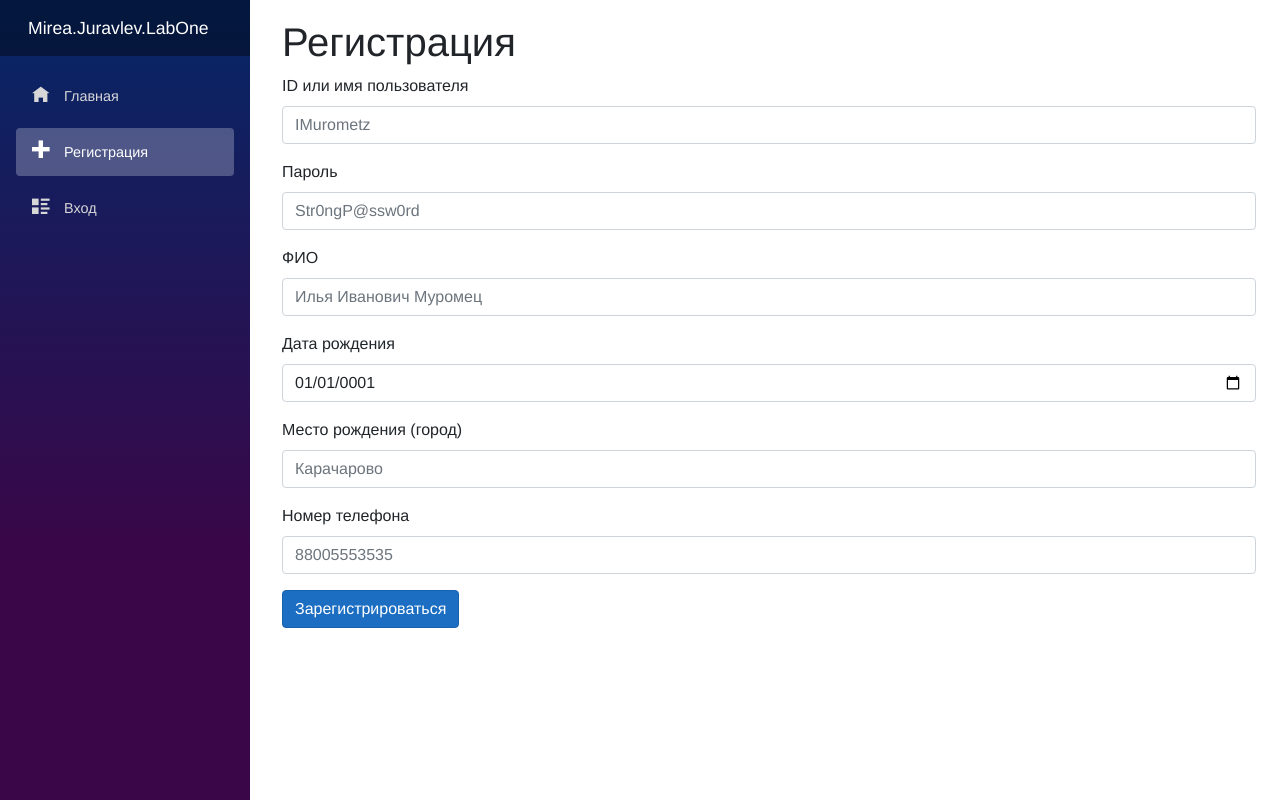
After one commit to Alword/Mirea.Juravlev.LabOne, an ASP.NET Core app: page /registration in a window 1280 px wide. The commit adds this page. Run offline with ASP.NET Core 8, Linux system fonts and the light colour scheme; style sheets or scripts are compiled from the project's sources.

Commit message:
Feature user registration page

```diff
--- /dev/null
+++ b/Mirea.Juravlev.LabOne/Pages/Registration.razor
@@ -0,0 +1,63 @@
+@page "/registration"
+@inject NavigationManager navigation;
+
+<PageTitle>Регистрация</PageTitle>
+
+<h1>Регистрация</h1>
+
+<div class="mb-3">
+    <label class="form-label">ID или имя пользователя</label>
+    <input class="form-control" @bind="User.Id" placeholder="IMurometz">
+</div>
+
+<div class="mb-3">
+    <label class="form-label">Пароль</label>
+    <input class="form-control" @bind="User.Password" placeholder="Str0ngP@ssw0rd">
+    <div class="invalid-feedback" style="display:block">
+        @(PasswordError)
+    </div>
+</div>
+
+<div class="mb-3">
+    <label class="form-label">ФИО</label>
+    <input class="form-control" @bind="User.Represenative" placeholder="Илья Иванович Муромец">
+</div>
+
+<div class="mb-3">
+    <label class="form-label">Дата рождения</label>
+    <input type="date" @bind="User.Birthdate" class="form-control">
+</div>
+
+<div class="mb-3">
+    <label class="form-label">Место рождения (город)</label>
+    <input class="form-control" @bind="User.Place" placeholder="Карачарово">
+</div>
+
+<div class="mb-3">
+    <label class="form-label">Номер телефона</label>
+    <input class="form-control" @bind="User.PhoneNumber" placeholder="88005553535">
+</div>
+
+<div class="col-auto">
+    <button class="btn btn-primary mb-3" @onclick=Register>Зарегистрироваться</button>
+</div>
+@code {
+    UserModel User { get; set; } = new UserModel();
+
+    string PasswordError { get; set; } = string.Empty;
+
+    private void Register()
+    {
+        if (User.Password.Length < UserModel.RequiredPasswordLength)
+        {
+            PasswordError = $"Длина пароля должна быть больше или равена {UserModel.RequiredPasswordLength}";
+            return;
+        }
+        if (!UserModel.Simbols.IsMatch(User.Password))
+        {
+            PasswordError = $"Пароль должен содержать {UserModel.SimbolsInfo}";
+            return;
+        }
+        navigation.NavigateTo("login");
+    }
+}
--- a/Mirea.Juravlev.LabOne/Properties/launchSettings.json
+++ b/Mirea.Juravlev.LabOne/Properties/launchSettings.json
@@ -14,6 +14,7 @@
       "launchBrowser": true,
       "inspectUri": "{wsProtocol}://{url.hostname}:{url.port}/_framework/debug/ws-proxy?browser={browserInspectUri}",
       "applicationUrl": "http://localhost:5277",
+      "hotReloadProfile": "blazorwasm",
       "environmentVariables": {
         "ASPNETCORE_ENVIRONMENT": "Development"
       }
--- a/Mirea.Juravlev.LabOne/Shared/MainLayout.razor
+++ b/Mirea.Juravlev.LabOne/Shared/MainLayout.razor
@@ -6,10 +6,6 @@
     </div>
 
     <main>
-        <div class="top-row px-4">
-            <a href="https://docs.microsoft.com/aspnet/" target="_blank">About</a>
-        </div>
-
         <article class="content px-4">
             @Body
         </article>
--- a/Mirea.Juravlev.LabOne/Shared/NavMenu.razor
+++ b/Mirea.Juravlev.LabOne/Shared/NavMenu.razor
@@ -11,17 +11,17 @@
     <nav class="flex-column">
         <div class="nav-item px-3">
             <NavLink class="nav-link" href="" Match="NavLinkMatch.All">
-                <span class="oi oi-home" aria-hidden="true"></span> Home
+                <span class="oi oi-home" aria-hidden="true"></span> Главная
             </NavLink>
         </div>
         <div class="nav-item px-3">
-            <NavLink class="nav-link" href="counter">
-                <span class="oi oi-plus" aria-hidden="true"></span> Counter
+            <NavLink class="nav-link" href="Registration">
+                <span class="oi oi-plus" aria-hidden="true"></span> Регистрация
             </NavLink>
         </div>
         <div class="nav-item px-3">
-            <NavLink class="nav-link" href="fetchdata">
-                <span class="oi oi-list-rich" aria-hidden="true"></span> Fetch data
+            <NavLink class="nav-link" href="login">
+                <span class="oi oi-list-rich" aria-hidden="true"></span> Вход
             </NavLink>
         </div>
     </nav>
```
Also changed, not shown: Mirea.Juravlev.LabOne/Model/UserModel.cs (added, +24 -0 lines), Mirea.Juravlev.LabOne/Model/UserStorage.cs (added, +14 -0 lines), Mirea.Juravlev.LabOne/Pages/Counter.razor (deleted, +0 -18 lines), Mirea.Juravlev.LabOne/Pages/FetchData.razor (deleted, +0 -57 lines), Mirea.Juravlev.LabOne/Pages/Index.razor (+47 -4 lines), Mirea.Juravlev.LabOne/Pages/Login.razor (added, +9 -0 lines).
